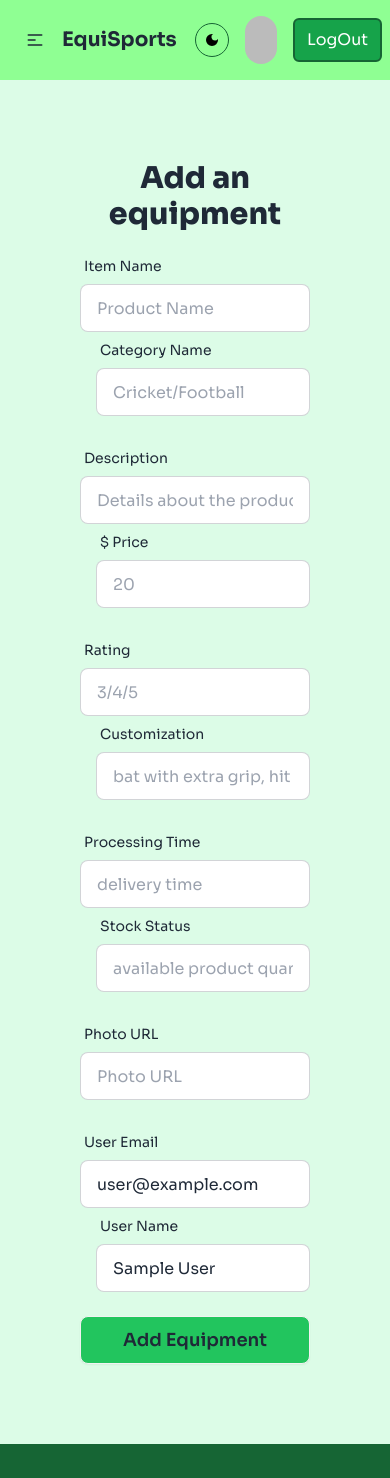
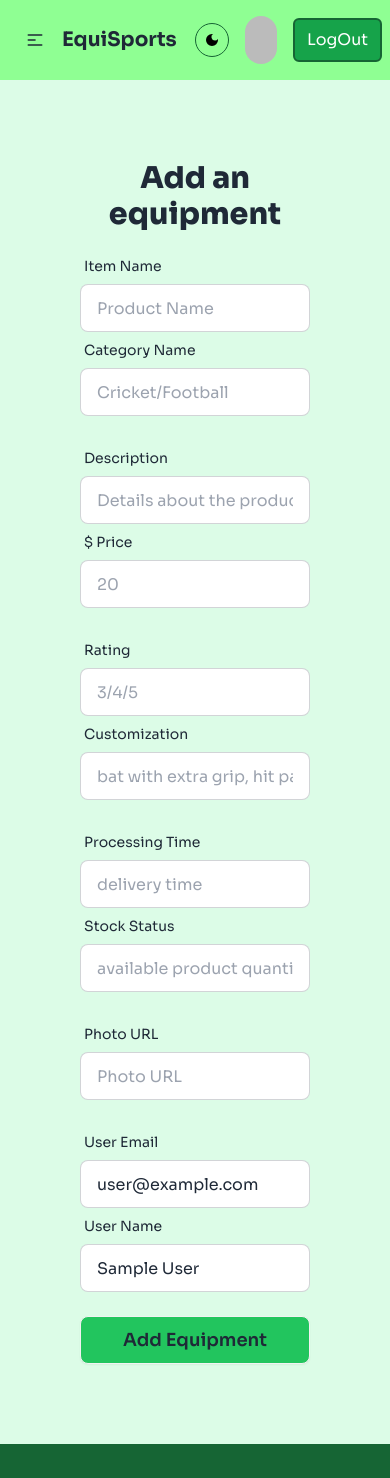
Before and after one commit to Asif-Abdullah01/Equi-Sports-Client, a React (Vite) app: page /addEquipment in a window 390 px wide. Shown: the top 1478 px of the page. Built offline with nearby package versions, Linux system fonts and the light colour scheme; no server answers; sample sign-in values are in the browser's storage.

Commit message:
Responsive done

```diff
--- a/src/components/pages/AddEquipment.jsx
+++ b/src/components/pages/AddEquipment.jsx
@@ -72,7 +72,7 @@ const AddEquipment = () => {
                             </label>
                         </div>
 
-                        <div className="form-control md:w-1/2 ml-4">
+                        <div className="form-control md:w-1/2 md:ml-4">
                             <label className="label ">
                                 <span className="label-text">Category Name</span>
                             </label>
@@ -94,7 +94,7 @@ const AddEquipment = () => {
                             </label>
                         </div>
 
-                        <div className="form-control md:w-1/2 ml-4">
+                        <div className="form-control md:w-1/2 md:ml-4">
                             <label className="label ">
                                 <span className="label-text">$ Price</span>
                             </label>
@@ -115,7 +115,7 @@ const AddEquipment = () => {
                             </label>
                         </div>
 
-                        <div className="form-control md:w-1/2 ml-4">
+                        <div className="form-control md:w-1/2 md:ml-4">
                             <label className="label ">
                                 <span className="label-text">Customization</span>
                             </label>
@@ -136,7 +136,7 @@ const AddEquipment = () => {
                             </label>
                         </div>
 
-                        <div className="form-control md:w-1/2 ml-4">
+                        <div className="form-control md:w-1/2 md:ml-4">
                             <label className="label ">
                                 <span className="label-text">Stock Status</span>
                             </label>
@@ -171,7 +171,7 @@ const AddEquipment = () => {
                             </label>
                         </div>
 
-                        <div className="form-control md:w-1/2 ml-4">
+                        <div className="form-control md:w-1/2 md:ml-4">
                             <label className="label ">
                                 <span className="label-text">User Name</span>
                             </label>
```
Also changed, not shown: src/components/pages/AllSportsEquipments.jsx (+2 -7 lines).
